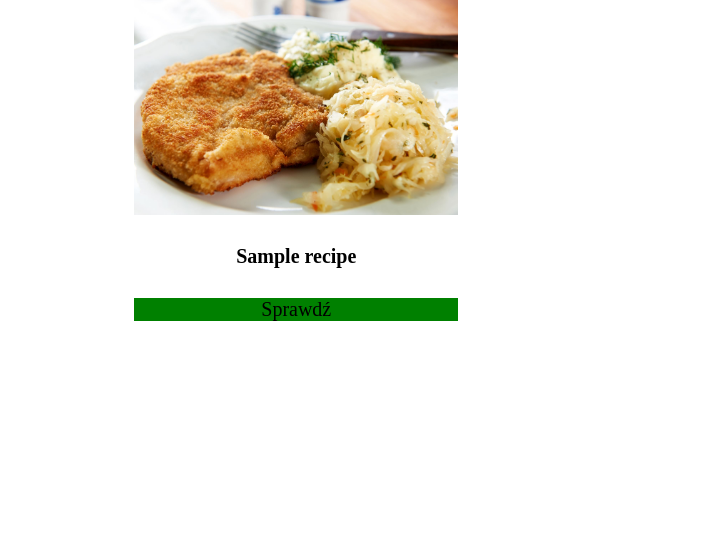
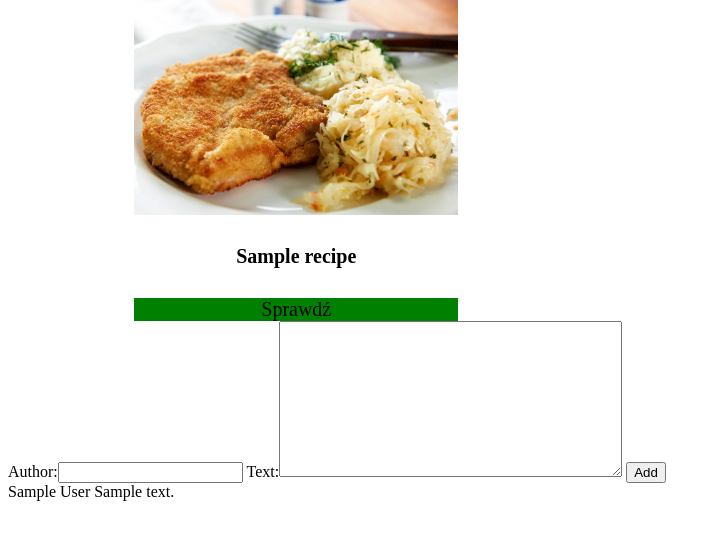
Before and after one commit to zwiktor/Zasmakowane, a Django app: a page that uses templates/Recipe.html in a window 1280 px wide. Shown: the part 59-599 px from the top of the page, without its empty margins (0-720 px from the left). Run offline with Django 3.2, Linux system fonts and the light colour scheme; tables that the repository leaves empty hold one stand-in row (values such as "Sample post").

Commit message:
sketch of comments for blog

```diff
--- /dev/null
+++ b/recipe/forms.py
@@ -0,0 +1,7 @@
+from django.forms import ModelForm
+from .models import Comment
+
+class CommentForm(ModelForm):
+    class Meta:
+        model = Comment
+        fields = ['author', 'text']
--- a/recipe/views.py
+++ b/recipe/views.py
@@ -1,7 +1,8 @@
 from django.shortcuts import render, HttpResponse
 from django.views import View
 
-from .models import Recipe
+from .models import Recipe, Comment
+from .forms import CommentForm
 # Create your views here.
 
 
@@ -37,10 +38,15 @@ class AboutMe(View):
 class RecipeView(View):
     def get(self, request, slug):
         recipe = Recipe.objects.get(slug=slug)
-        context = {'recipe': recipe}
+        form = CommentForm()
+        comments = Comment.objects.filter(recipe__slug=slug)
+        context = {'recipe': recipe, 'form': form, 'comments': comments}
         return render(request, 'Recipe.html', context)
 
     def post(self, requeset):
+        form_data = CommentForm(request.POST)
+        if form_data.is_valid():
+            pass
         pass
 
 
--- a/templates/Recipe.html
+++ b/templates/Recipe.html
@@ -10,9 +10,21 @@
         <h3 class="card-title">{{ recipe.title }}</h3>
         <a href="{% url 'recipe' recipe.slug %}"
            class="button-view">Sprawdź</a>
-
       </div>
-
+  </div>
+  <div>
+    <form method="post" action="{% url 'recipe' recipe.slug %}">
+      {% csrf_token %}
+      {{ form }}
+      <button type="submit">Add</button>
+    </form>
+  </div>
+  <div class="comment-section">
+    {% for comment in comments %}
+      {{ comment.author }}
+      {{ comment.text }}
+    {% endfor %}
   </div>
 
+
 {% endblock %}
```
Also changed, not shown: 1 other file.
